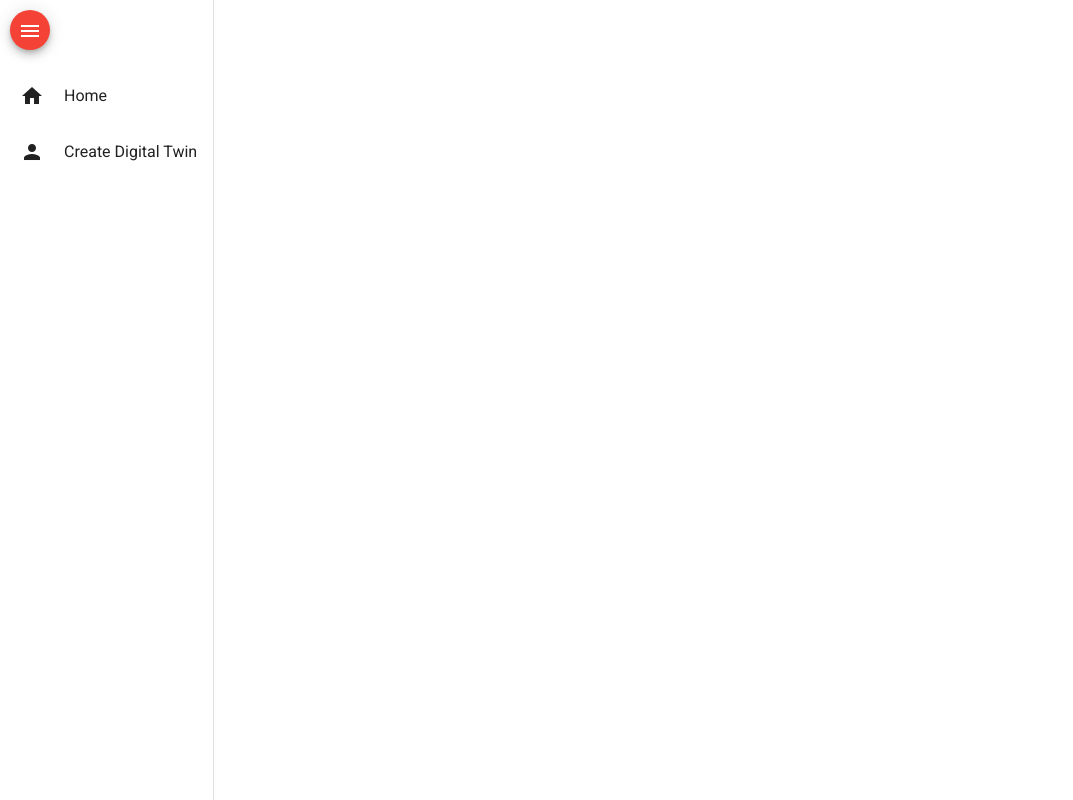
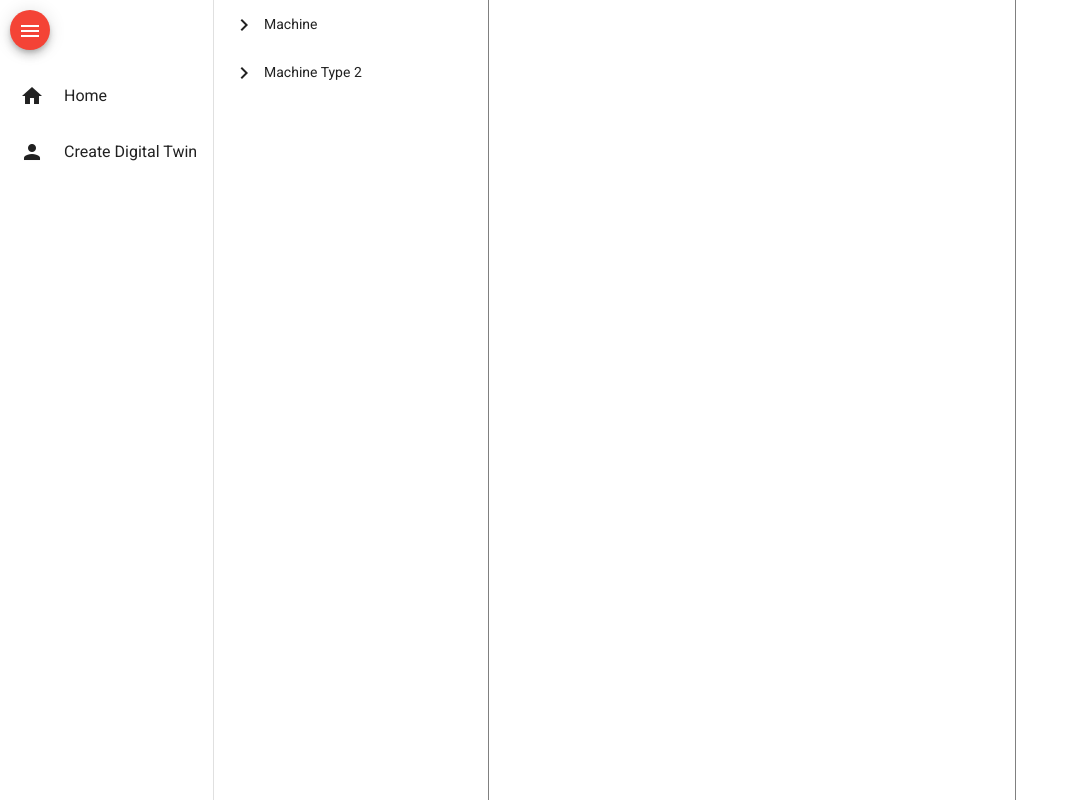
Before and after one commit to SomeshKb/Hackathon, an Angular app: page /create in a window 1280 px wide. Shown: the whole page, without its empty margins (0-1073 px from the left). Built offline with nearby package versions, Linux system fonts and the light colour scheme.

Commit message:
added drag and drop

```diff
--- a/src/app/component/create-digital-twin/create-digital-twin.component.html
+++ b/src/app/component/create-digital-twin/create-digital-twin.component.html
@@ -1,14 +1,30 @@
-<div fxLayout="row" fxLayoutAlign="space-between center">
+<div fxLayout="row" class="main-content" fxLayoutAlign="space-between start">
 
     <div fxFlex="25" class="form">
-    <!-- <mat-form-field appearance="fill">
-        <mat-label>Select Device</mat-label>
-    <mat-select class="text">
-        <mat-option *ngFor="let device of devices" [value]="device">
-            {{device}}
-          </mat-option>
-    </mat-select>
-    </mat-form-field> -->
+        <mat-tree [dataSource]="dataSource" [treeControl]="treeControl" class="example-tree">
+
+            <mat-tree-node *matTreeNodeDef="let node" matTreeNodeToggle>
+                <span cdkDrag>
+                    {{node.name}}
+                </span>
+            </mat-tree-node>
+            <mat-nested-tree-node *matTreeNodeDef="let node; when: hasChild">
+                <div class="mat-tree-node">
+                    <button mat-icon-button matTreeNodeToggle [attr.aria-label]="'Toggle ' + node.name">
+                        <mat-icon class="mat-icon-rtl-mirror">
+                            {{treeControl.isExpanded(node) ? 'expand_more' : 'chevron_right'}}
+                        </mat-icon>
+                    </button>
+                    <span>
+                        {{node.name}}
+                    </span>
+                </div>
+                <div [class.example-tree-invisible]="!treeControl.isExpanded(node)" role="group">
+                    <ng-container matTreeNodeOutlet></ng-container>
+                </div>
+            </mat-nested-tree-node>
+        </mat-tree>
+
 
 
     </div>
@@ -16,6 +32,6 @@
     <div fxFlex="70" class="viewer">
     </div>
 
-<div fxFlex="25" class="viewer">
+    <div fxFlex="25" class="right-content">
     </div>
 </div>
--- a/src/app/component/create-digital-twin/create-digital-twin.component.scss
+++ b/src/app/component/create-digital-twin/create-digital-twin.component.scss
@@ -0,0 +1,35 @@
+.example-tree-invisible {
+    display: none;
+  }
+
+  .example-tree ul,
+  .example-tree li {
+    margin-top: 0;
+    margin-bottom: 0;
+    list-style-type: none;
+  }
+
+  /*
+   * This padding sets alignment of the nested nodes.
+   */
+  .example-tree .mat-nested-tree-node div[role=group] {
+    padding-left: 40px;
+  }
+
+  /*
+   * Padding for leaf nodes.
+   * Leaf nodes need to have padding so as to align with other non-leaf nodes
+   * under the same parent.
+   */
+  .example-tree div[role=group] > .mat-tree-node {
+    padding-left: 40px;
+  }
+
+  .viewer{
+      border-left: 1px solid grey;
+      border-right: 1px solid grey;
+      height: 100%;
+  }
+  .main-content{
+    height: 100%;
+  }
--- a/src/app/component/create-digital-twin/create-digital-twin.component.ts
+++ b/src/app/component/create-digital-twin/create-digital-twin.component.ts
@@ -1,4 +1,31 @@
+import { NestedTreeControl } from '@angular/cdk/tree';
 import { Component, OnInit } from '@angular/core';
+import { MatTreeNestedDataSource } from '@angular/material/tree';
+
+interface MachineNode {
+  name: string;
+  children?: MachineNode[];
+}
+
+const TREE_DATA: MachineNode[] = [
+  {
+    name: 'Machine',
+    children: [{ name: '1' }, { name: '2' }, { name: '3' }],
+  },
+  {
+    name: 'Machine Type 2',
+    children: [
+      {
+        name: 'Type 1',
+        children: [{ name: 'Name' }, { name: 'Name 2' }],
+      },
+      {
+        name: 'Type 2',
+        children: [{ name: 'Name 3' }, { name: 'Name 3' }],
+      },
+    ],
+  },
+];
 
 @Component({
   selector: 'app-create-digital-twin',
@@ -7,14 +34,14 @@ import { Component, OnInit } from '@angular/core';
 })
 export class CreateDigitalTwinComponent implements OnInit {
 
-  devices = [
-    "Device1",
-    "Device1",
-    "Device1",
-    "Device1",
-  ]
-  constructor() { }
+  treeControl = new NestedTreeControl<MachineNode>(node => node.children);
+  dataSource = new MatTreeNestedDataSource<MachineNode>();
 
+  constructor() {
+    this.dataSource.data = TREE_DATA;
+  }
+
+  hasChild = (_: number, node: MachineNode) => !!node.children && node.children.length > 0;
 
   ngOnInit(): void {
   }
```
Also changed, not shown: src/app/exporter/material/material.module.ts (+5 -2 lines). Lines whose indentation alone changed are shown as unchanged.
